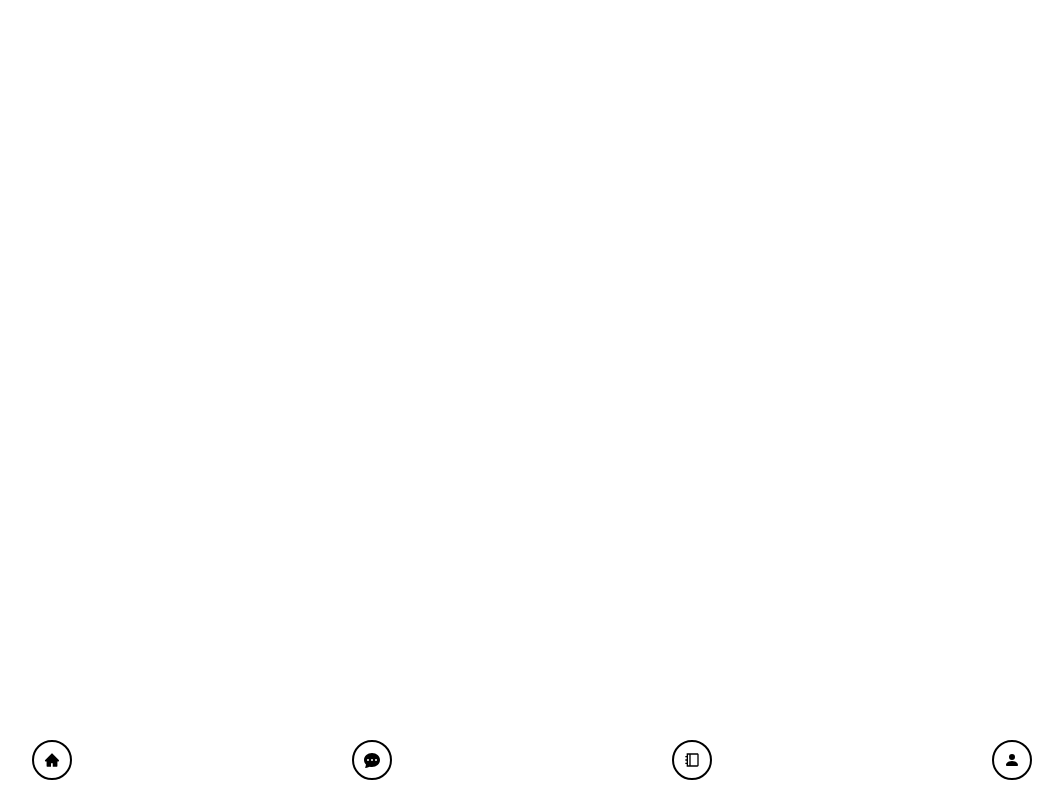
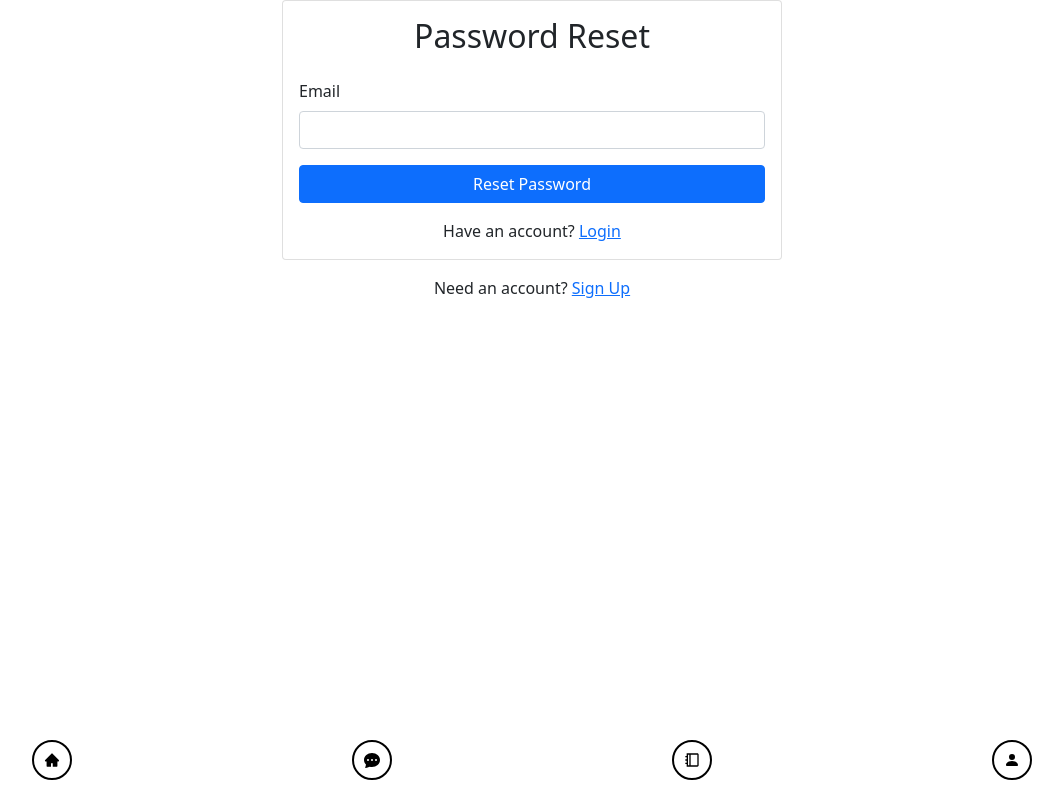
Before and after one commit to GALH2021/serenity, a React (Create React App) app: page /forgotPassword in a window 1280 px wide. Shown: the whole page, without its empty margins (108-1171 px from the left). Built offline with nearby package versions, Linux system fonts and the light colour scheme; no server answers.

Commit message:
reset password working

```diff
--- a/src/App.js
+++ b/src/App.js
@@ -10,11 +10,15 @@ import FilterForm from "./questionnaire/filterForm";
 import Signup from "./firebase-backend/components/Signup";
 import Login from "./firebase-backend/components/Login";
 import UserProfile from "./firebase-backend/components/UserProfile";
+import PrivateRoute from "./firebase-backend/components/PrivateRoute";
+import ForgotPassword from "./firebase-backend/components/ForgotPassword";
 import { Container } from "react-bootstrap";
 import { AiFillHome } from "react-icons/ai";
 import { BsFillChatDotsFill, BsFillPersonFill } from "react-icons/bs";
 import { RiBookletLine } from "react-icons/ri";
 import './App.css';
+
+
 
 function App() {
   return (
@@ -29,9 +33,10 @@ function App() {
           <Router>
             <AuthProvider>
               <Switch>
-                <Route exact path="/userProfile" component={UserProfile}></Route>
+                <PrivateRoute exact path="/userProfile" component={UserProfile}/>
                 <Route exact path="/signup" component={Signup}/>
                 <Route exact path="/login" component={Login}/>
+                <Route exact path="/forgotPassword" component={ForgotPassword}/>
               </Switch>
             </AuthProvider>
           </Router>
--- /dev/null
+++ b/src/firebase-backend/components/ForgotPassword.js
@@ -0,0 +1,56 @@
+import React, { useRef, useState } from 'react';
+import { Form, Button, Card, Alert } from 'react-bootstrap';
+import { useAuth } from '../context/AuthContext';
+import { Link } from 'react-router-dom';
+
+
+function ForgotPassword() {
+    const emailRef = useRef();
+    const { resetPassword } = useAuth();
+    const [error, setError] = useState("");
+    const [message, setMessage] = useState("");
+    const [loading, setLoading] = useState(false);
+
+    async function handleSubmit(e) {
+        e.preventDefault();
+
+        try {
+            setMessage("");
+            setError("");
+            setLoading(true);
+            await resetPassword(emailRef.current.value);
+            setMessage("Check your inbox for further instructions");
+        } catch {
+            setError("Failed to reset password");
+        }
+    }
+
+    return (
+        <div className="ForgotPassword">
+            <Card>
+                <Card.Body>
+                    <h2 className="text-center mb-4">Password Reset</h2>
+                    {error && <Alert varient="danger">{error}</Alert>}
+                    {message && <Alert varient="success">{message}</Alert>}
+                    <Form onSubmit={handleSubmit}>
+                        <Form.Group>
+                            <Form.Label>Email</Form.Label>
+                            <Form.Control type="email" ref={emailRef} required />
+                        </Form.Group>
+                        <Button disabled={loading} className="w-100 mt-3" type="submit">
+                            Reset Password
+                        </Button>
+                    </Form>
+                    <div className="w-100 text-center mt-3">
+                        Have an account? <Link to="/login">Login</Link>
+                    </div>
+                </Card.Body>
+            </Card>
+            <div className="w-100 text-center mt-3">
+                Need an account? <Link to="/signup">Sign Up</Link>
+            </div>
+        </div>
+    );
+}
+
+export default ForgotPassword;
--- a/src/firebase-backend/components/Login.js
+++ b/src/firebase-backend/components/Login.js
@@ -41,10 +41,13 @@ function Login() {
                             <Form.Label>Password</Form.Label>
                             <Form.Control type="password" ref={passwordRef} required/>
                         </Form.Group>
-                        <Button disabled={loading} className="w-100" type="submit">
+                        <Button disabled={loading} className="w-100 mt-3" type="submit">
                             Log In
                         </Button>
                     </Form>
+                    <div className="w-100 text-center mt-3">
+                        <Link to="/forgotPassword">Forgot Password ?</Link>
+                    </div>
                 </Card.Body>
             </Card>
             <div className="w-100 text-center mt-2">
--- /dev/null
+++ b/src/firebase-backend/components/PrivateRoute.js
@@ -0,0 +1,19 @@
+import React from 'react';
+import { Route, Redirect } from 'react-router-dom';
+import { useAuth } from '../context/AuthContext';
+
+
+function PrivateRoute({ component: Component, ...rest }) {
+    const { currentUser } = useAuth()
+
+    return (
+        <Route
+            {...rest}
+            render={props => {
+                return currentUser ? <Component {...props} /> : <Redirect to="/login"/>
+            }}
+        ></Route>
+    );
+}
+
+export default PrivateRoute;
--- a/src/firebase-backend/context/AuthContext.js
+++ b/src/firebase-backend/context/AuthContext.js
@@ -24,6 +24,10 @@ function AuthProvider({ children }) {
         return firebaseAuth.signOut();
     }
 
+    function resetPassword(email) {
+        return firebaseAuth.sendPasswordResetEmail(email);
+    }
+
     useEffect(() => {
         const unsubscribe = firebaseAuth.onAuthStateChanged(user => {
             setCurrentUser(user);
@@ -38,6 +42,7 @@ function AuthProvider({ children }) {
         signup,
         login,
         logout,
+        resetPassword,
     }
 
     return (
```
